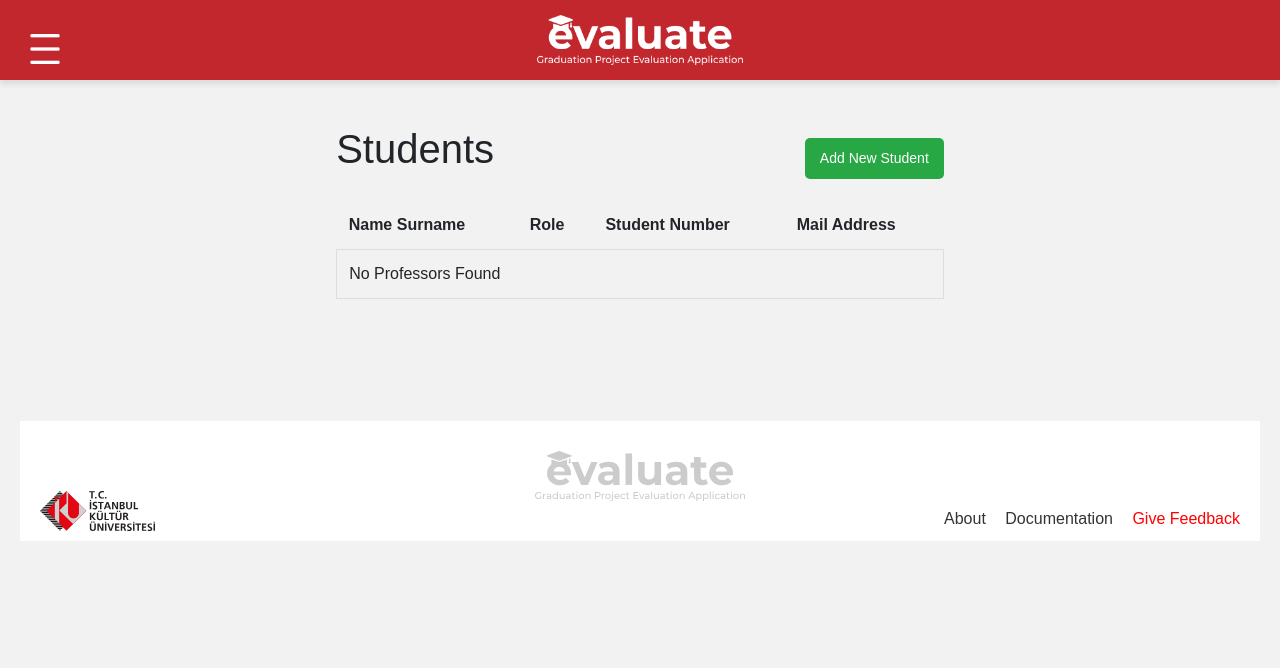
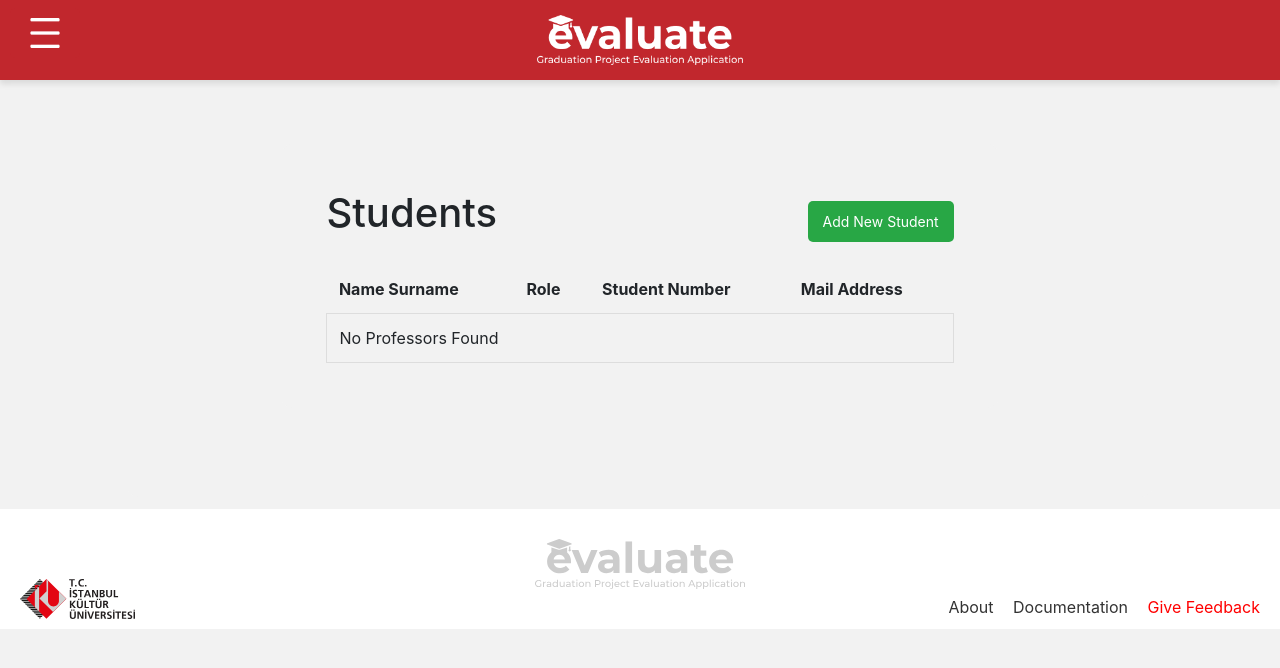
Before and after one commit to dezarto/Graduate-Project-Evaluation-System, an ASP.NET Core app: template GEPS/Views/Admin/GetAllStudent.cshtml in a window 1280 px wide. Shown: the top 668 px of the page. Run offline with ASP.NET Core 8, Linux system fonts and the light colour scheme; the template is opened without the code that fills it, so the values that code supplies are empty.

Commit message:
Css Update

```diff
--- a/GEPS/wwwroot/css/Calendar.css
+++ b/GEPS/wwwroot/css/Calendar.css
@@ -4,10 +4,11 @@ body {
     align-items: center;
     height: 100vh;
     margin: 0;
+    background-color: #f2f2f2;
 }
 
 .calendar {
-    padding: 20px;
+    padding: 8%s;
     background-color: white;
     border: 1px solid #ddd;
     border-radius: 8px;
--- a/GEPS/wwwroot/css/ProjectCreate.css
+++ b/GEPS/wwwroot/css/ProjectCreate.css
@@ -8,7 +8,6 @@ html, body {
 
 .mainProjectCreate {
     width: 100%;
-    margin-top: 3%;
     padding:8%;
 }
 
--- a/GEPS/wwwroot/css/SubmitProjectTopics1.css
+++ b/GEPS/wwwroot/css/SubmitProjectTopics1.css
@@ -6,6 +6,7 @@ body {
 
 .mainTeamHome{
     padding:8%;
+    margin-bottom:8%;
 }
 
 .intro {
--- a/GEPS/wwwroot/css/admin1.css
+++ b/GEPS/wwwroot/css/admin1.css
@@ -1,6 +1,5 @@
 body {
-    font-family: Arial, sans-serif;
-    margin: 20px;
+    font-family: 'Inter', sans-serif;
     background-color: #f2f2f2;
 }
 
@@ -13,6 +12,7 @@ h1 {
     background: #f2f2f2;
     border-radius: 10px;
     padding: 5%;
+    margin-bottom: 1%;
 }
 
 .header {
--- a/GEPS/wwwroot/css/editprof.css
+++ b/GEPS/wwwroot/css/editprof.css
@@ -7,13 +7,13 @@
 body {
     font-family: Arial, sans-serif;
     background-color: #f5f5f5;
-    display: flex;
     justify-content: center;
     align-items: center;
 }
 
 .container {
-    padding:8%;
+    padding: 8%;
+    margin-bottom: 3%;
 }
 
 h2 {
--- a/GEPS/wwwroot/css/navbar.css
+++ b/GEPS/wwwroot/css/navbar.css
@@ -8,7 +8,7 @@
     box-shadow: 0 4px 6px rgba(0, 0, 0, 0.1);
     padding: 0 20px;
     color: white;
-    position: fixed;
+    position: relative;
     top: 0;
     left: 0;
     right: 0;
@@ -72,8 +72,8 @@
     color: white;
     border: none;
     padding: 10px 20px;
-    position: fixed;
-    top: 3%;
+    position: absolute;
+    top: 1%;
     left: 10px;
     cursor: pointer;
     border-radius: 5px;
```
